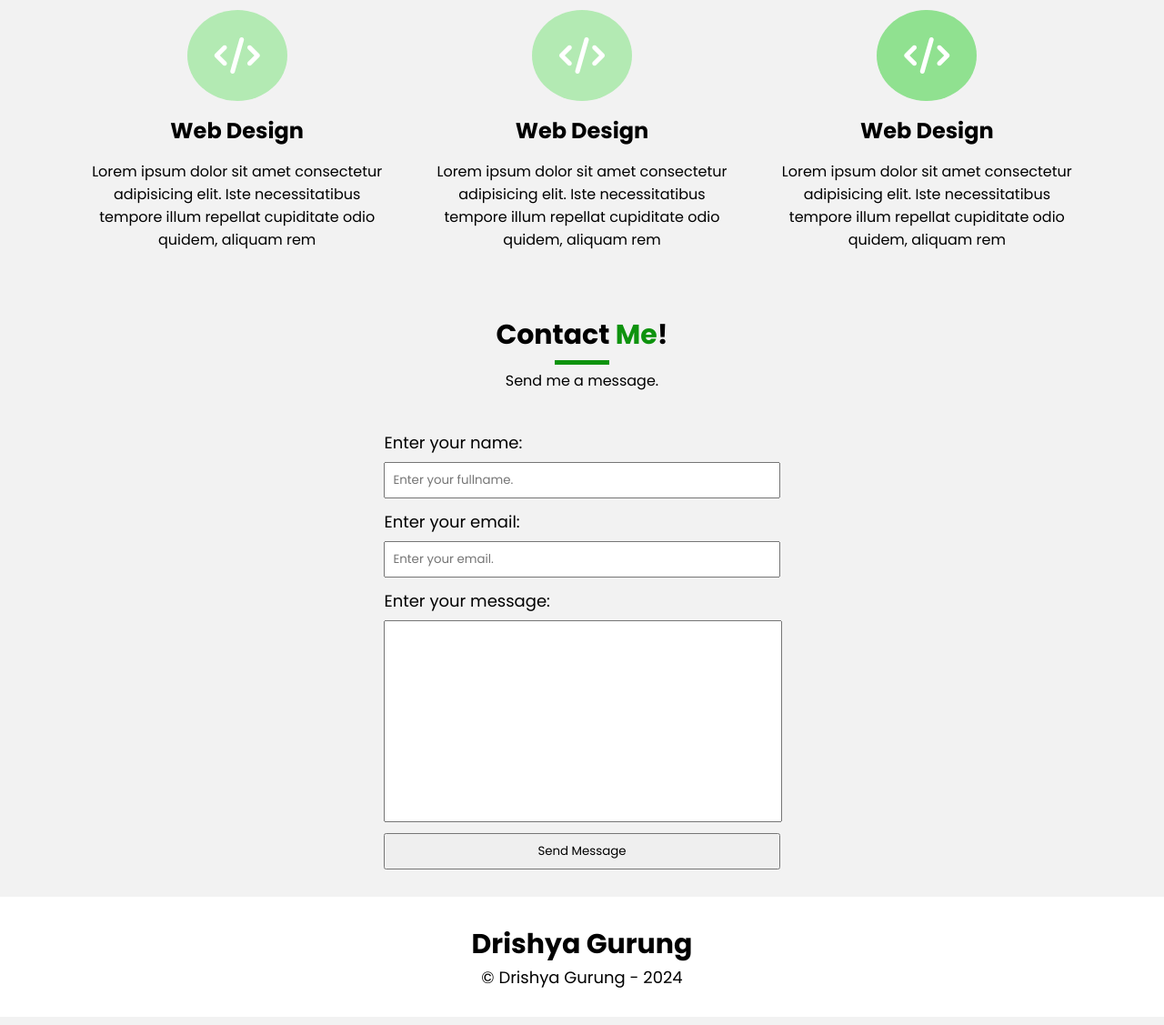
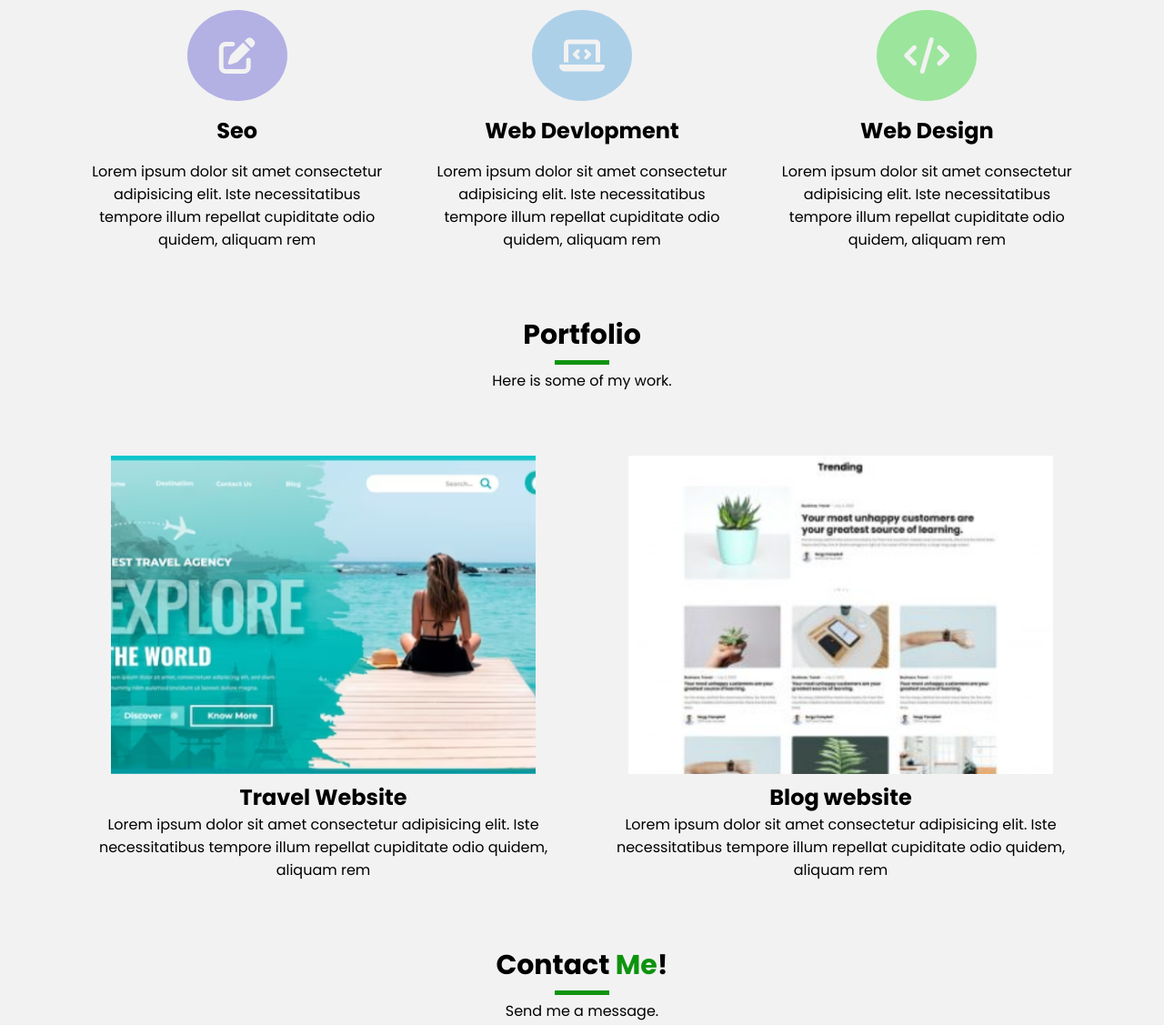
Before and after one commit to Drishyagrg/portfolio-website-workshop, a plain HTML site: page Portfolio/index.html in a window 1280 px wide. Shown: the part 740-1867 px from the top of the page at 91% size. Drawn offline with Linux system fonts and the light colour scheme.

Commit message:
portfolio added

```diff
--- a/Portfolio/css/style.css
+++ b/Portfolio/css/style.css
@@ -205,18 +205,46 @@ nav{
 }
 .service >div >i{
     font-size: 40px;
-    background-color: #b3eab3;
-    color: white;
+    color: #f2f2f2;
     padding: 30px;
     border-radius: 50%;
 }
-
+.seo{
+    background-color: #b3b0e4;
+}
 .web-design{
-    background-color: #90e190 !important;
+    background-color: #9ce59c;
+}
+.web-devlopment{
+    background-color: #add0e9;
 }
 .service-title{
     margin: 15px 0;
 }
+.portfolio-wrapper {
+    width: 85%;
+    margin: auto;
+}
+.portfolio > *{
+    text-align: center;
+}
+.work-list{
+    display: flex;
+    gap: 50px;
+    padding: 70px 0;
+}
+.work-title>a{
+    margin: 15px 0;
+    text-decoration: none;
+    color: initial;
+}
+.work > div > img{
+    width: 90%;
+    aspect-ratio: 4/3;
+    object-fit: cover;
+
+}
+
 .contact-form-wrapper{
     width: 85%;
     margin: auto;
@@ -246,6 +274,11 @@ form{
     height: 220px;
     resize: none;
 }
+input[type="submit"]:hover {
+    background-color: #0e930e;
+    cursor: pointer;
+}
+
 .footer-title{
     font-size: 30px;
     text-align: center;
--- a/Portfolio/index.html
+++ b/Portfolio/index.html
@@ -50,16 +50,15 @@
             </div>
             <div class="photo-right-side">
                 <h1 class="photo-title">
-                    I am Drishya Gurung, an <span class="highlight">Engineering </span>Student.
+                    I am Drishya Gurung, a <span class="highlight">Web Devloper. </span>
                 </h1>
                 <p>
-                    Lorem ipsum dolor, sit amet consectetur adipisicing elit. Similique vel reprehenderit error nobis id pariatur reiciendis molestiae minus, rem modi aliquid adipisci libero debitis necessitatibus nesciunt dignissimos odio. Obcaecati, rerum?
-                </p>
+                    Hello and welcome to my portfolio! I'm Drishya, a budding web developer eager to showcase my journey into the world of coding and design. Through my projects, I've been learning the ropes of HTML, CSS and javascript crafting simple yet functional websites with a focus on usability and aesthetics. Join me as I explore the exciting possibilities of web development.</p>
                 <div class="icons">
-                    <a href="" class="facebook"><i class="fa-brands fa-facebook"></i></a>
-                    <a href="" class="instagram"><i class="fa-brands fa-instagram"></i></a>
-                    <a href="" class="github"><i class="fa-brands fa-github"></i></a>
-                    <a href="" class="linkedin"><i class="fa-brands fa-linkedin"></i></a>
+                    <a href="https://www.facebook.com/drishya.meghigurung" class="facebook"><i class="fa-brands fa-facebook"></i></a>
+                    <a href="https://www.instagram.com/_dri_shy_/" class="instagram"><i class="fa-brands fa-instagram"></i></a>
+                    <a href="https://github.com/Drishyagrg/" class="github"><i class="fa-brands fa-github"></i></a>
+                    <a href="https://www.linkedin.com/in/drishya-gurung-3aa538262" class="linkedin"><i class="fa-brands fa-linkedin"></i></a>
                 </div>
             </div>
         </div>
@@ -79,9 +78,9 @@
             <div class="services-list">
                 <div class="service">
                     <div>
-                        <i class="fa-solid fa-code"></i>
+                        <i class="fa fa-edit fa-fw seo"></i>
                     </div>
-                    <h2 class="service-title">Web Design
+                    <h2 class="service-title">Seo
                     </h2>
                     <p>
                         Lorem ipsum dolor sit amet
@@ -93,9 +92,9 @@
                 </div>
                 <div class="service">
                     <div>
-                        <i class="fa-solid fa-code"></i>
+                        <i class="fa-solid fa-laptop-code web-devlopment"></i>
                     </div>
-                    <h2 class="service-title">Web Design
+                    <h2 class="service-title">Web Devlopment
                     </h2>
                     <p>
                         Lorem ipsum dolor sit amet
@@ -124,6 +123,52 @@
         </div>
     </div>
     <!-- end of service -->
+    <div class="portfolio" id="portfolio">
+        <div class="portfolio-wrapper">
+            <div class="section-title-area">
+                <h2 class="section-title">
+                    Portfolio
+                </h2>
+                <p>
+                    Here is some of my work.
+                </p>
+            </div>
+            <div class="work-list">
+                <div class="work">
+                    <div>
+                        <img src="./images/travel.png" alt="">
+                    </div>
+                    <h2 class="work-title">
+                        <a href="">Travel Website</a>
+                    </h2>
+                    <p>
+                        Lorem ipsum dolor sit amet
+                        consectetur adipisicing elit.
+                         Iste necessitatibus tempore
+                          illum repellat cupiditate
+                          odio quidem, aliquam rem
+                    </p>
+                </div>
+                <div class="work">
+                    <div>
+                        <img src="./images/blog.png" alt="">
+                    </div>
+                    <h2 class="work-title">
+                        <a href="">Blog website</a>
+                    </h2>
+                    <p>
+                        Lorem ipsum dolor sit amet
+                        consectetur adipisicing elit.
+                         Iste necessitatibus tempore
+                          illum repellat cupiditate
+                          odio quidem, aliquam rem
+                    </p>
+                </div>
+
+            </div>
+        </div>
+    </div>
+    <!-- end of portfolio -->
     <div class="contact-form" id="contact">
         <div class="contact-form-wrapper">
             <div class="section-title-area">
@@ -134,7 +179,7 @@
                     Send me a message.
                 </p>
             </div>
-            <form action="">
+            <form action="mailto:drisyameghi@gmail.com" method="post" enctype="text/plain">
                 <div class="form-group">
                     <label for="name">Enter your name:</label>
                     <input type="text" name="fname" id="name" placeholder="Enter your fullname.">
@@ -149,13 +194,14 @@
                     </textarea>
                 </div>
                 <div class="form-group">
-                    <input type="button" value="Send Message">
+                    <input type="submit" class="button" value="Send Message">
                 </div>
             </form>
 
         </div>
     </div>
     <!-- end of contact form -->
+
     <footer class="main-footer">
         <h2 class="footer-title">
             Drishya Gurung
```
Also changed, not shown: Portfolio/images/blog.png (added), Portfolio/images/travel.png (added).
